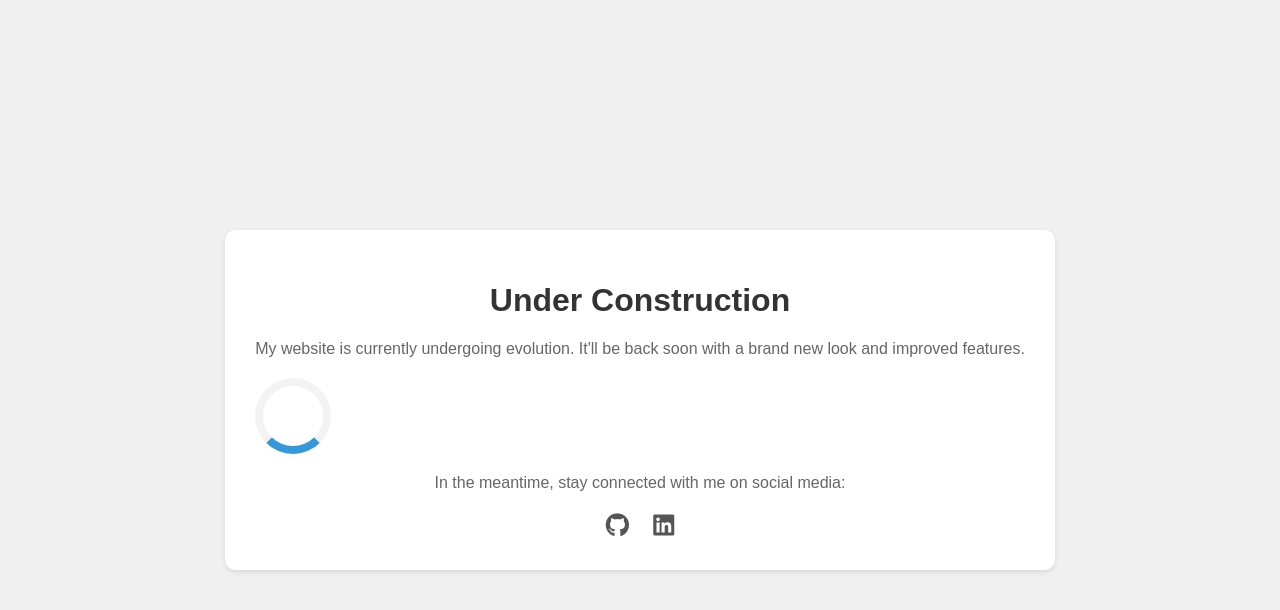
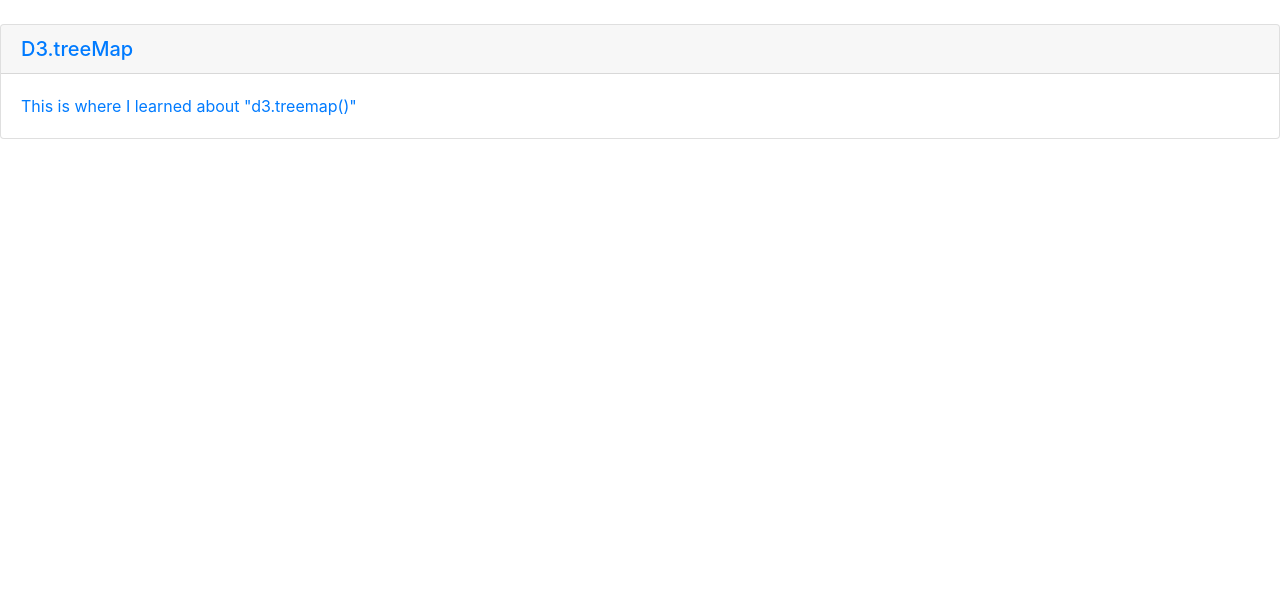
Before and after one commit to okiyitooo/okiyitooo.github.io, a website: page index.html in a window 1280 px wide. Drawn offline with nearby package versions, Linux system fonts and the light colour scheme.

Commit message:
Update index.html

```diff
--- a/index.html
+++ b/index.html
@@ -1,82 +1,39 @@
 <!DOCTYPE html>
-<html lang="en">
+<html>
 <head>
-    <meta charset="UTF-8">
-    <meta name="viewport" content="width=device-width, initial-scale=1.0">
-    <title>Site Under Construction</title>
-    <link rel="stylesheet" href="https://cdnjs.cloudflare.com/ajax/libs/font-awesome/6.4.0/css/all.min.css">
+  <title>Projects</title>
+  <link rel="stylesheet" href="https://stackpath.bootstrapcdn.com/bootstrap/4.5.2/css/bootstrap.min.css">
 
-    <style>
-        body {
-            font-family: sans-serif;
-            display: flex;
-            flex-direction: column;
-            justify-content: center;
-            align-items: center;
-            min-height: 100vh;
-            background: #f0f0f0;
-            margin: 0;
-        }
-
-        .container {
-            background-color: #fff;
-            padding: 30px;
-            border-radius: 10px;
-            box-shadow: 0 2px 5px rgba(0, 0, 0, 0.1);
-            text-align: center;
-        }
-
-        h1 {
-            color: #333;
-        }
-
-        p {
-            color: #666;
-            margin-bottom: 20px;
-        }
-
-        .loader {
-            border: 8px solid #f3f3f3;
-            border-radius: 50%;
-            border-top: 8px solid #3498db;
-            width: 60px;
-            height: 60px;
-            animation: spin 2s linear infinite;
-            margin-bottom: 20px;
-        }
-
-        @keyframes spin {
-            0% { transform: rotate(0deg); }
-            100% { transform: rotate(360deg); }
-        }
-
-        .social-icons {
-            margin-top: 20px;
-        }
-
-        .social-icons a {
-            display: inline-block;
-            margin: 0 10px;
-            color: #555;
-            font-size: 24px;
-            transition: color 0.3s;
-        }
-
-        .social-icons a:hover {
-            color: #3498db;
-        }
-    </style>
 </head>
 <body>
-    <div class="container">
-        <h1>Under Construction</h1>
-        <p>My website is currently undergoing evolution. It'll be back soon with a brand new look and improved features.</p>
-        <div class="loader"></div>
-        <p>In the meantime, stay connected with me on social media:</p>
-        <div class="social-icons">
-            <a href="https://github.com/okiyitooo/"><i class="fa-brands fa-github"></i></i></a>
-            <a href="https://www.linkedin.com/in/tochi-okiyi-ba5344123/"><i class="fa-brands fa-linkedin"></i></a>
-        </div>
-    </div>
+  <div id="projects-container"></div>
+
+  <script>
+    fetch('projects.json')
+      .then(response => response.json())
+      .then(projects => {
+        console.log(projects)
+        const container = document.getElementById('projects-container');
+        projects.forEach(project => {
+          const link = document.createElement('a');
+          link.id = 'a';
+          link.classList.add('searchpod', ...project.tags);
+          link.href = project.website;
+          link.target = '_blank';
+
+          link.innerHTML = `
+            <div class="card">
+              <h5 class="card-header">${project.name}</h5>
+              <div class="card-body">
+                <p class="card-text">${project.comments}</p>
+              </div>
+            </div>
+          `;
+
+          container.appendChild(link);
+        });
+      })
+      .catch(error => console.error('Error fetching projects:', error));
+  </script>
 </body>
 </html>
```
